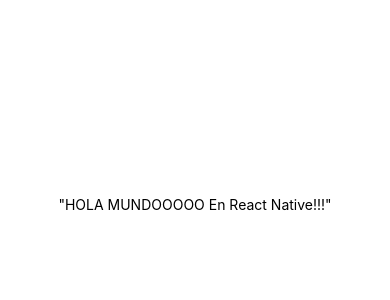
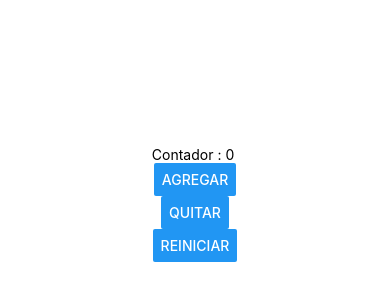
Before and after one commit to IsraelEsauRicoRamirez/PAM214, a React Native app in the folder intro/: screen / in a window 390 px wide. Shown: the part 218-518 px from the top of the page. Built offline with nearby package versions, Linux system fonts and the light colour scheme.

Commit message:
Commit Practica 5
Único commit con la practica numero 5 terminada.

```diff
--- a/intro/App.js
+++ b/intro/App.js
@@ -1,14 +1,30 @@
+//1. imports: Zona de importaciones.
+
 import { StatusBar } from 'expo-status-bar';
-import { StyleSheet, Text, View } from 'react-native';
+import { StyleSheet, Text, View , Button} from 'react-native';
+import React, { useState } from 'react';
 
+//2. MAIN: Zona de componentes.
 export default function App() {
+
+  const[contador, setContador]=useState(0);//Variable desestructurada
+
   return (
+    // Siempre debe ir dentro de un view para que sea vivible.
     <View style={styles.container}>
-      <Text>"HOLA MUNDOOOOO En React Native!!!"</Text>
+
+      <Text>Contador : {contador} </Text>
+       <Button title='Agregar' onPress={()=>setContador(contador+1)}/>
+  <Button title='Quitar' onPress={()=>setContador(contador-1)}/>
+    <Button title='Reiniciar' onPress={()=>setContador(0)}/>
+
       <StatusBar style="auto" />
     </View>
   );
 }
+
+
+//3. Estilos: Zona estetica y posicionamiento.
 
 const styles = StyleSheet.create({
   container: {
```
